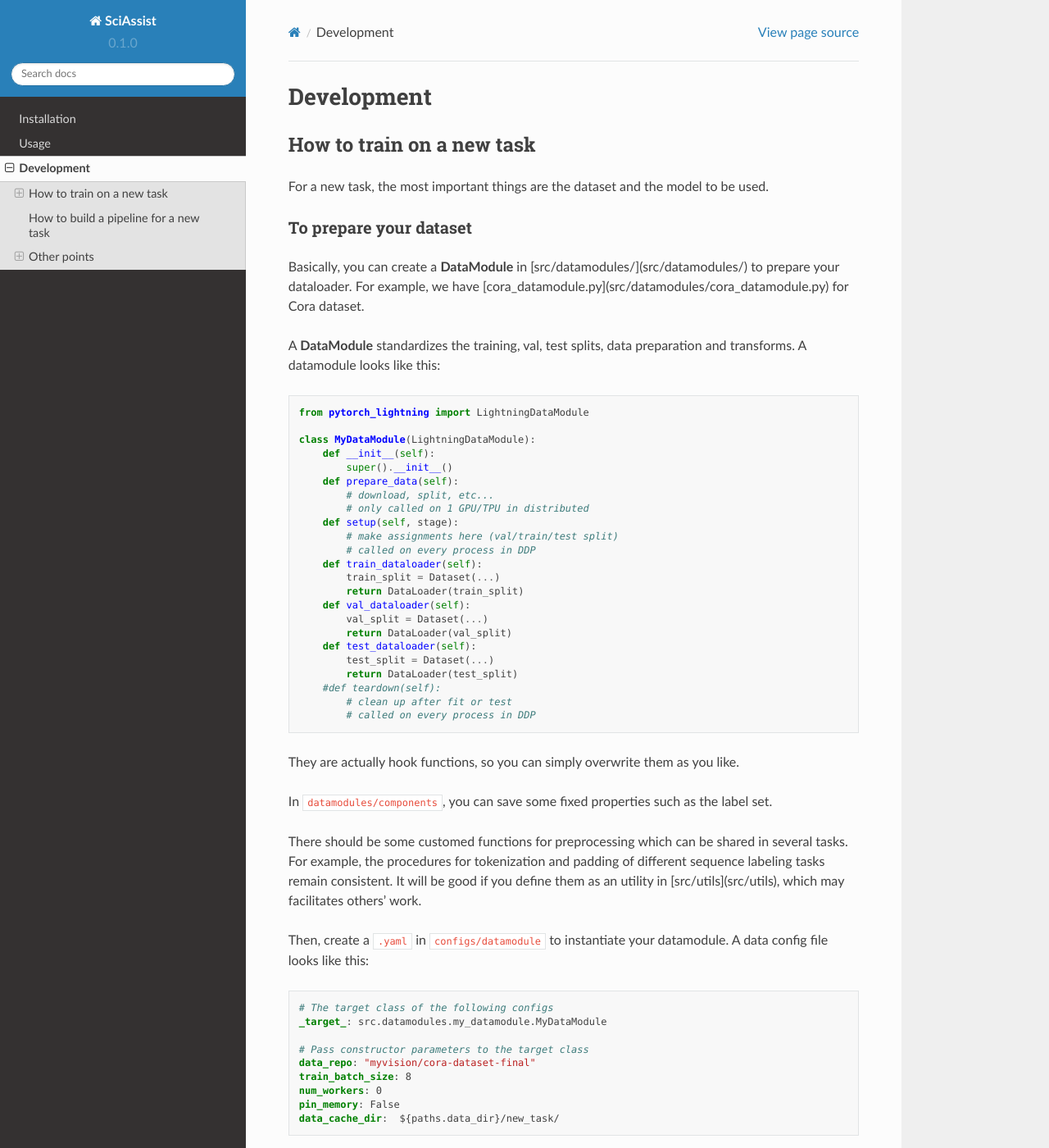
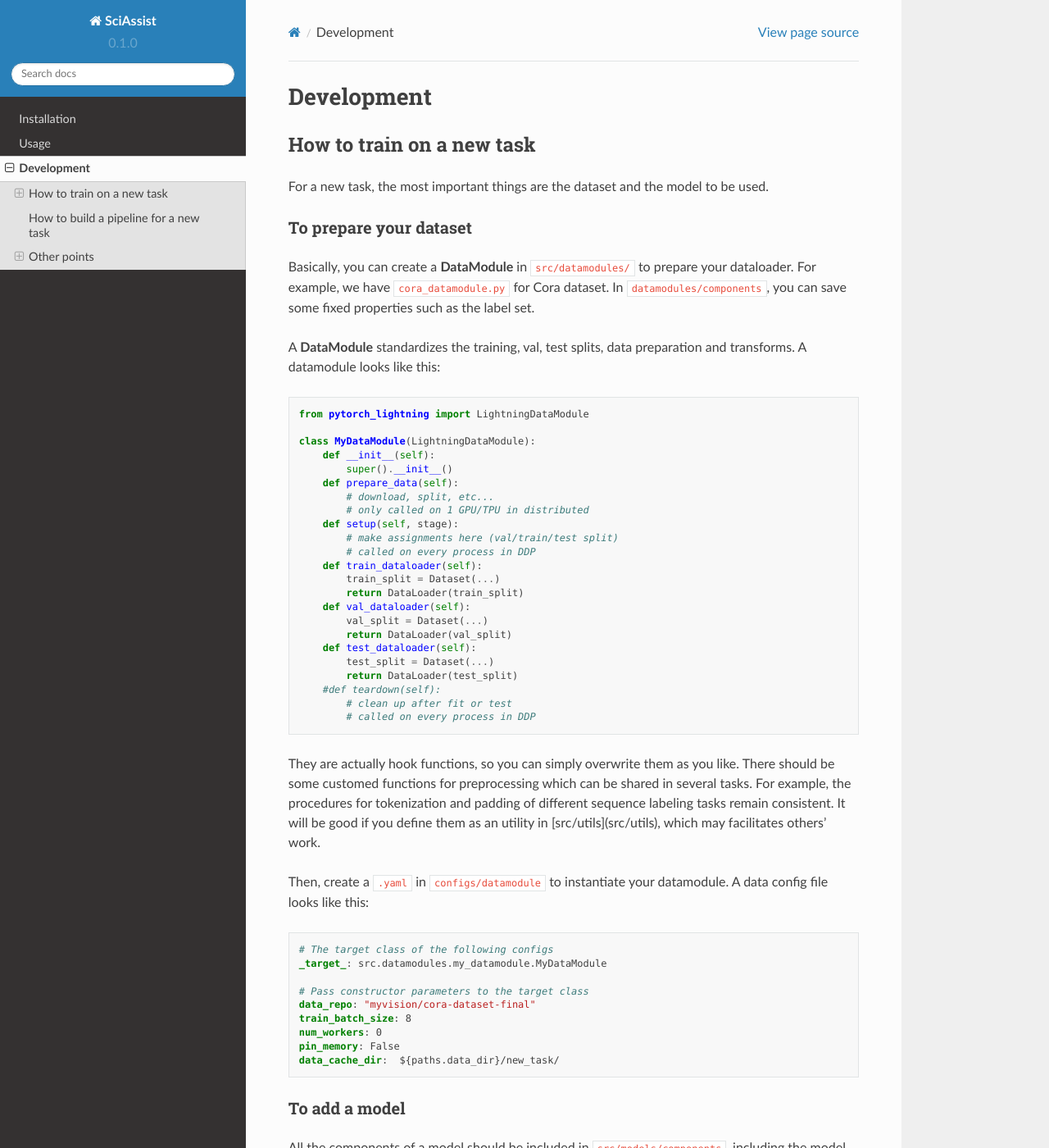
Before and after one commit to qolina/SciAssist, a Sphinx documentation site: the page built from docs/source/development.rst, in a window 1280 px wide and 1400 px high. Shown: the whole window at 82% size. Built offline with Sphinx 7.4.7 and the Read the Docs theme 2.0.0, drawn with Linux system fonts in a browser that asks for light colours; some of the changed lines change nothing that is shown; some of the changed text lies outside the part shown.

Commit message:
Add development.rst
Signed-off-by: dyxohjl666 <dingyixi@hotmail.com>

```diff
--- a/docs/source/development.rst
+++ b/docs/source/development.rst
@@ -10,8 +10,9 @@ For a new task, the most important things are the dataset and the model to be us
 To prepare your dataset
 """""""""""""""""""""""
 
-Basically, you can create a **DataModule** in [src/datamodules/](src/datamodules/) to prepare your dataloader.
-For example, we have [cora_datamodule.py](src/datamodules/cora_datamodule.py) for Cora dataset.
+Basically, you can create a **DataModule** in ``src/datamodules/`` to prepare your dataloader.
+For example, we have ``cora_datamodule.py`` for Cora dataset.
+In ``datamodules/components``, you can save some fixed properties such as the label set.
 
 A **DataModule** standardizes the training, val, test splits, data preparation and transforms.
 A datamodule looks like this:
@@ -43,9 +44,6 @@ A datamodule looks like this:
             # called on every process in DDP
 
 They are actually hook functions, so you can simply overwrite them as you like.
-
-In ``datamodules/components``, you can save some fixed properties such as the label set.
-
 There should be some customed functions for preprocessing which can be shared in several tasks. For example, the procedures for tokenization and padding of different sequence labeling tasks remain consistent. It will be good if you define them as an utility in [src/utils](src/utils), which may facilitates others' work.
 
 Then, create a ``.yaml`` in ``configs/datamodule`` to instantiate your datamodule.
@@ -182,6 +180,7 @@ And then you can create a Pytorch lightning Trainer to manage the whole training
 
 
 Finally, you can choose your config files and train your model with the command line:
+
 .. code-block:: bash
 
     python train.py trainer=gpu datamodule=dataconfig model=modelconfig
```
